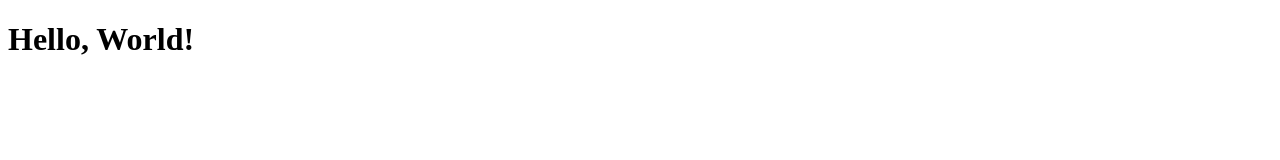
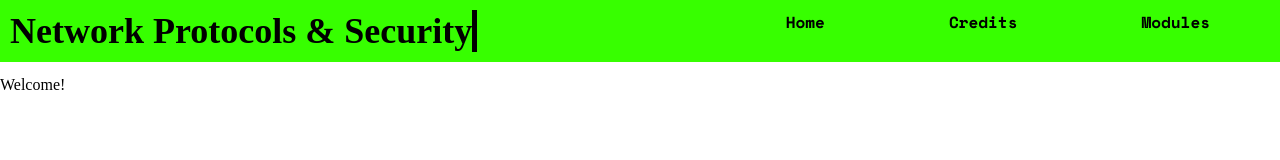
Before and after one commit to bdroege/bdroege.github.io, a plain HTML site: page index.html in a window 1280 px wide. Drawn offline with nearby package versions, Linux system fonts and the light colour scheme.

Commit message:
typewriter anim

```diff
--- a/index.html
+++ b/index.html
@@ -1,10 +1,28 @@
 <!DOCTYPE html>
 <html>
 <head>
-    <title>CprE 530 - Network</title>
-    <link rel="icon" type="image/svg" href="logo.svg">
+    <title>CprE 530 - Network & Security</title>
+    <link rel="icon" type="image/svg+xml" href="icon.svg">
+    <link rel="stylesheet" type="text/css" href="style.css">
+
+    <link rel="preconnect" href="https://fonts.googleapis.com">
+    <link rel="preconnect" href="https://fonts.gstatic.com" crossorigin>
+    <link href="https://fonts.googleapis.com/css2?family=Space+Mono:wght@700&display=swap" rel="stylesheet">
+
 </head>
 <body>
+    <header>
+        <h1 id="header-title"></h1>
+        <nav>
+            <a href="#">Home</a>
+            <a href="#">Credits</a>
+            <a href="#">Modules</a>
+        </nav>
+    </header>
+
     <h1>Hello, World!</h1>
+    <br>
+    <p> Welcome! </p>
+    <script src="typewriter.js"></script>
 </body>
 </html>
--- /dev/null
+++ b/style.css
@@ -0,0 +1,46 @@
+html, body {
+    margin: 0;
+    padding: 0;
+}
+
+header {
+    background-color: #37ff00;
+    color: #000000;
+    padding: 10px;
+    display: flex;
+    justify-content: space-between;
+    position: fixed;
+    overflow: hidden;
+    top: 0;
+    left: 0;
+    right: 0;
+}
+
+/* CSS for the header text */
+h1 {
+    font-size: 36px;
+    white-space: nowrap;
+    overflow: hidden;
+    border-right: .15em solid rgb(0, 0, 0);
+    margin: 0;
+    padding: 0;
+    animation: typing 5s steps(0, 28), hide-caret .5s step-end 1;
+}
+
+@keyframes typing {
+    from { width: 0 }
+    to { width: 100% }
+}
+
+@keyframes hide-caret {
+    from, to { border-color: transparent; }
+}
+
+
+
+header a {
+    color: #000000;
+    text-decoration: none;
+    font-family: 'Space Mono', monospace;
+    margin: 0 60px;
+}
--- /dev/null
+++ b/typewriter.js
@@ -0,0 +1,21 @@
+document.addEventListener("DOMContentLoaded", function () {
+    const headerText = "Network Protocols & Security";
+    const headerElement = document.getElementById("header-title");
+
+    typeWriter(headerElement, headerText);
+});
+
+function typeWriter(element, text) {
+    let i = 0;
+    const speed = 100; // typing speed in milliseconds
+
+    function type() {
+        if (i < text.length) {
+            element.innerHTML += text.charAt(i);
+            i++;
+            setTimeout(type, speed);
+        }
+    }
+
+    type();
+}
```
Also changed, not shown: assets/icon.svg (added), logo.svg (deleted).
